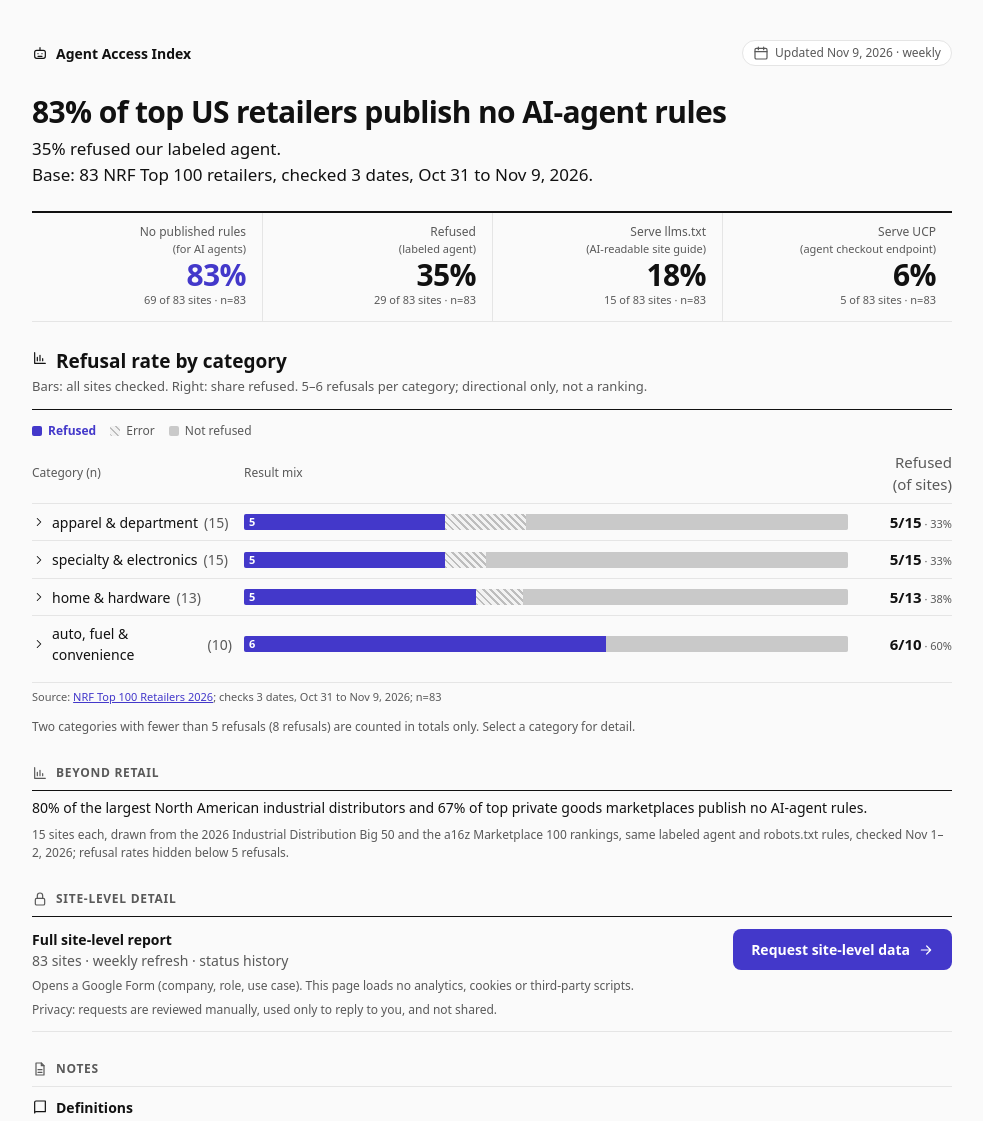
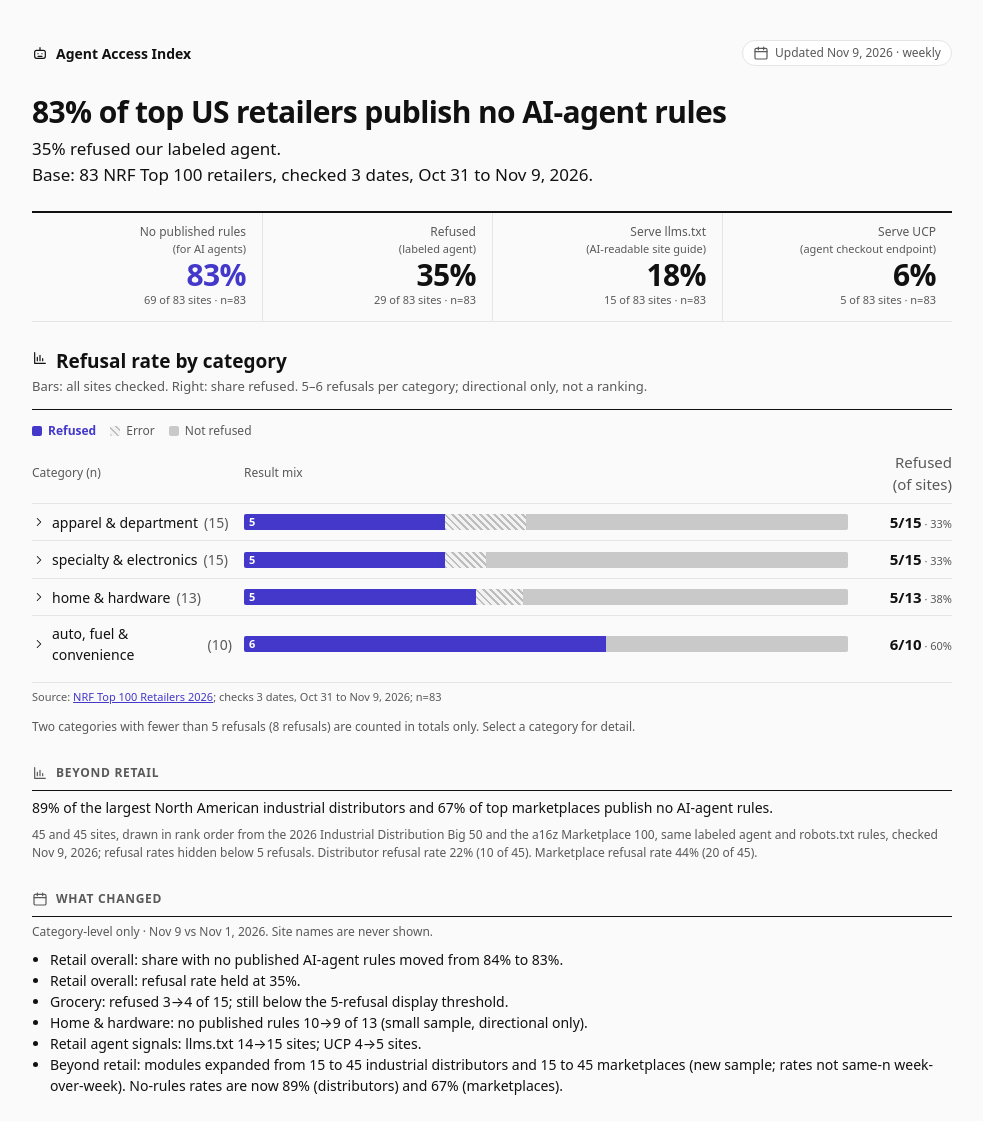
Before and after one commit to aIdvalor/agent-access-index-site, a plain HTML site: page index.html in a window 1280 px wide. Shown: the top 1121 px of the page, without its empty margins (148-1131 px from the left). Drawn offline with Linux system fonts and the light colour scheme.

Commit message:
Weekly update: checks through 2026-11-09

```diff
--- a/index.html
+++ b/index.html
@@ -128,7 +128,9 @@ h2{margin:28px 0 8px}#cat{font-size:19px}
 </section>
 
 <h2 id="br"><svg class="ico" aria-hidden="true"><use href="#i-chart"/></svg>Beyond retail</h2>
-<section class="flat" aria-labelledby="br" id="beyond"><p style="margin:0">80% of the largest North American industrial distributors and 67% of top private goods marketplaces publish no AI-agent rules.</p><p class="mut" style="font-size:12px;margin:8px 0 0">15 sites each, drawn from the 2026 Industrial Distribution Big 50 and the a16z Marketplace 100 rankings, same labeled agent and robots.txt rules, checked Nov 1–2, 2026; refusal rates hidden below 5 refusals.</p></section>
+<section class="flat" aria-labelledby="br" id="beyond"><p style="margin:0">89% of the largest North American industrial distributors and 67% of top marketplaces publish no AI-agent rules.</p><p class="mut" style="font-size:12px;margin:8px 0 0">45 and 45 sites, drawn in rank order from the 2026 Industrial Distribution Big 50 and the a16z Marketplace 100, same labeled agent and robots.txt rules, checked Nov 9, 2026; refusal rates hidden below 5 refusals. Distributor refusal rate 22% (10 of 45). Marketplace refusal rate 44% (20 of 45).</p></section>
+<h2 id="wc"><svg class="ico" aria-hidden="true"><use href="#i-cal"/></svg>What changed</h2>
+<section class="flat" aria-labelledby="wc" id="whatchanged"><p class="mut" style="font-size:12px;margin:0 0 8px">Category-level only · Nov 9 vs Nov 1, 2026. Site names are never shown.</p><ul style="margin:0;padding-left:18px"><li>Retail overall: share with no published AI-agent rules moved from 84% to 83%.</li><li>Retail overall: refusal rate held at 35%.</li><li>Grocery: refused 3→4 of 15; still below the 5-refusal display threshold.</li><li>Home & hardware: no published rules 10→9 of 13 (small sample, directional only).</li><li>Retail agent signals: llms.txt 14→15 sites; UCP 4→5 sites.</li><li>Beyond retail: modules expanded from 15 to 45 industrial distributors and 15 to 45 marketplaces (new sample; rates not same-n week-over-week). No-rules rates are now 89% (distributors) and 67% (marketplaces).</li></ul></section>
 <h2 id="lk"><svg class="ico" aria-hidden="true"><use href="#i-lock"/></svg>Site-level detail</h2>
 <section class="flat cta" aria-labelledby="lk"><div><b>Full site-level report</b><br><span class="mut">83 sites · weekly refresh · status history</span></div><a class="btn" id="cta" href="https://docs.google.com/forms/d/e/1FAIpQLScYukIjtdoUHKAbPR_PF6Rcn-_-QXFUb2s7fFT-fSTxp5CREQ/viewform?usp=header" rel="noopener">Request site-level data<svg class="ico" aria-hidden="true"><use href="#i-arrow"/></svg></a><span class="mut" style="font-size:12px" id="ctanote">Opens a Google Form (company, role, use case). This page loads no analytics, cookies or third-party scripts.</span><span class="mut" style="font-size:12px;grid-column:1/-1" id="privnote">Privacy: requests are reviewed manually, used only to reply to you, and not shared.</span></section>
 
```
